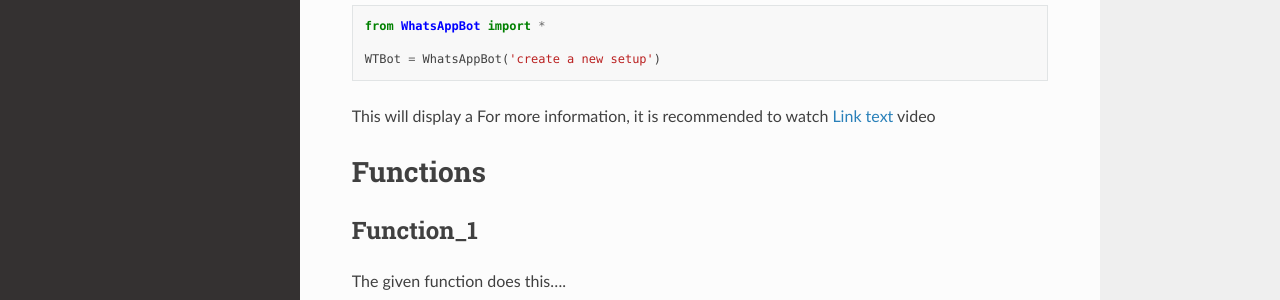
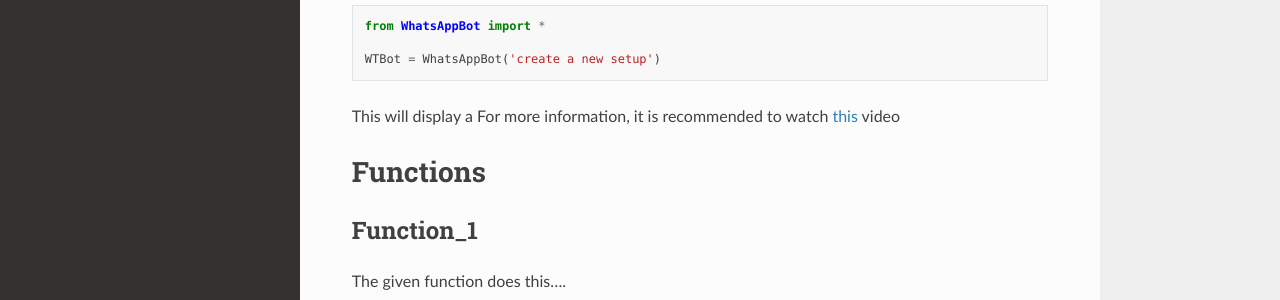
Before and after one commit to ArvindR07/WhatsAppBotDocs, a Sphinx documentation site: the page built from docs/source/index.rst, in a window 1280 px wide and 1165 px high. Shown: the part 312-612 px from the top of the window. Built offline with Sphinx 7.4.7 and the Read the Docs theme 2.0.0, drawn with Linux system fonts in a browser that asks for light colours.

Commit message:
Update index.rst

```diff
--- a/docs/source/index.rst
+++ b/docs/source/index.rst
@@ -17,7 +17,7 @@
    WTBot = WhatsAppBot('create a new setup')
 
 This will display a
-For more information, it is recommended to watch `Link text <https://www.youtube.com/>`_ video
+For more information, it is recommended to watch `this <https://www.youtube.com/>`_ video
 
 
 
```
